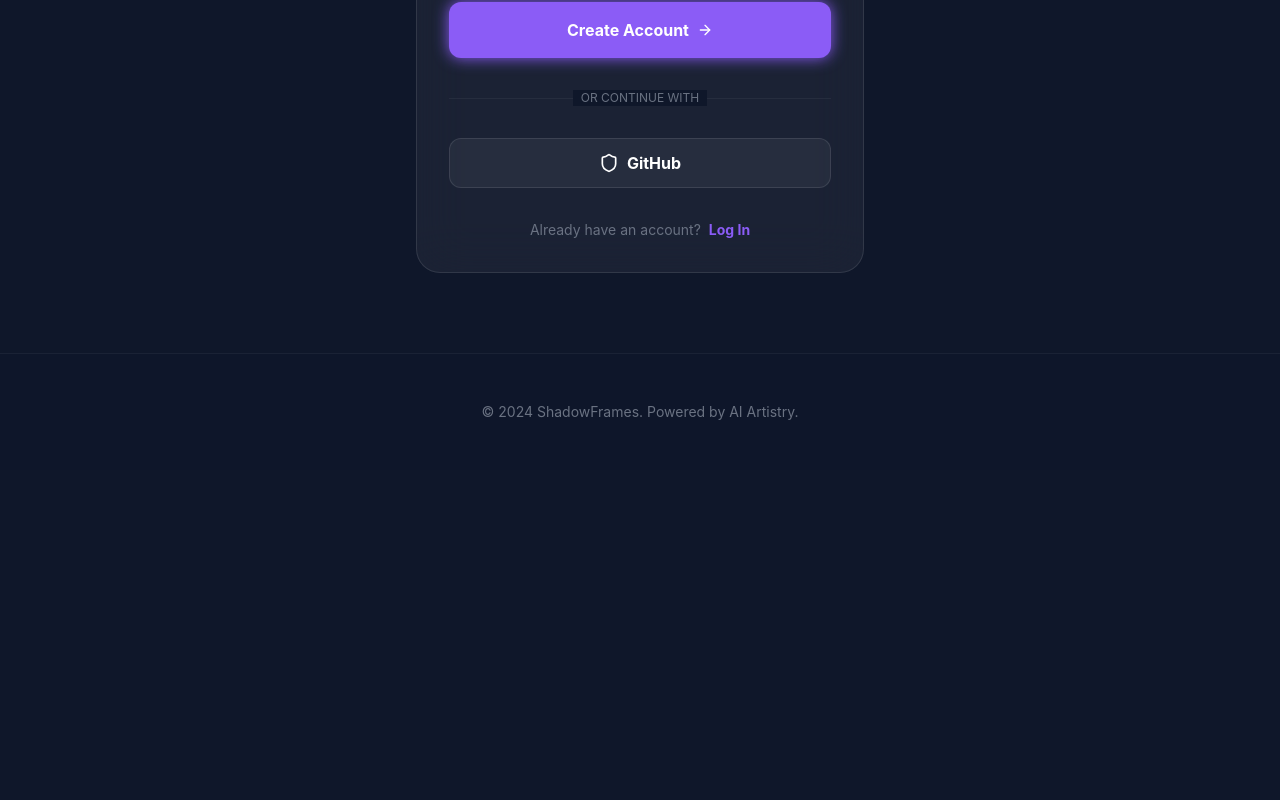
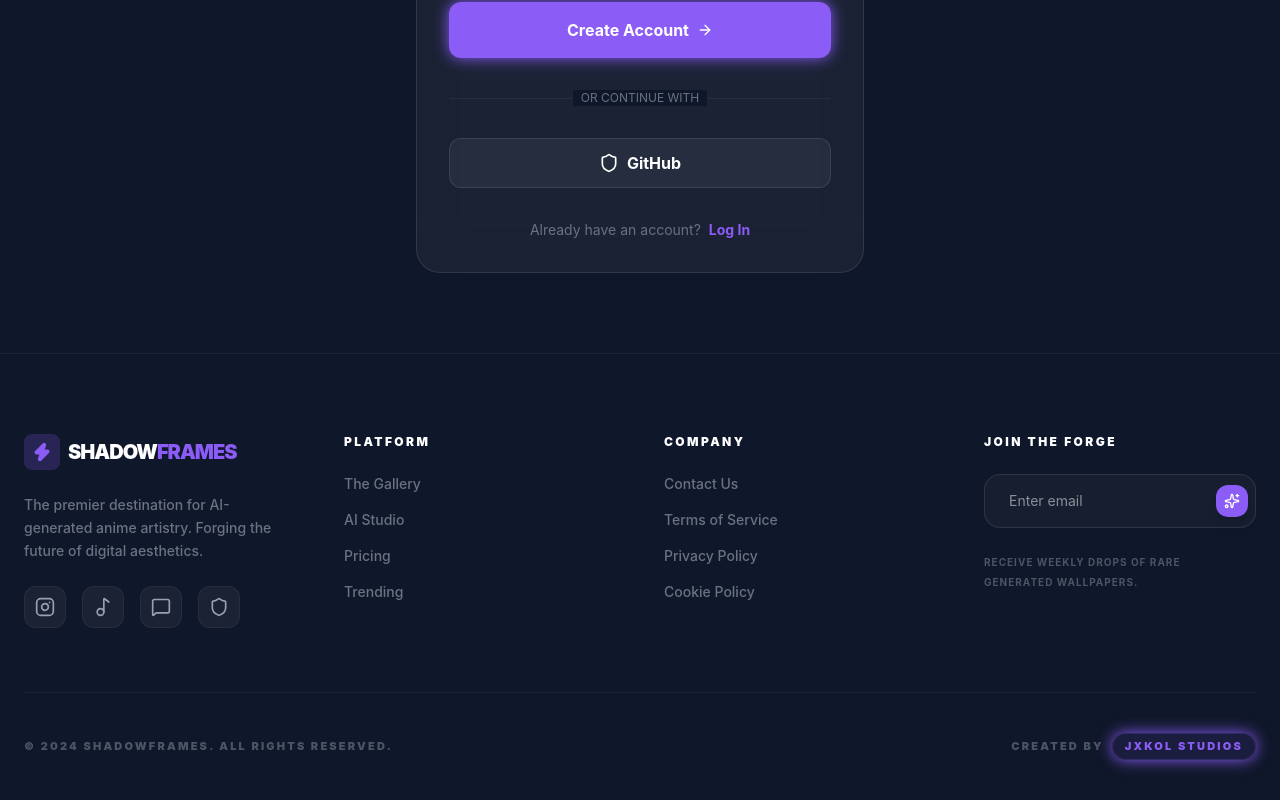
Before and after one commit to JXKOL/shadowframes, a React (Vite) app: page /signup in a window 1280 px wide. Shown: the part 502-1302 px from the top of the page. Before the commit the page ends 972 px from the top, so only its background shows below. Built offline with nearby package versions, Linux system fonts and the light colour scheme.

Commit message:
Update footer: Added premium futuristic design, social placeholders, and Created by JXKOL Studios credit

```diff
--- a/src/App.jsx
+++ b/src/App.jsx
@@ -1,6 +1,7 @@
 import React from 'react';
 import { BrowserRouter as Router, Routes, Route } from 'react-router-dom';
 import Navbar from './components/Navbar';
+import Footer from './components/Footer';
 import Home from './pages/Home';
 import Pricing from './pages/Pricing';
 import Gallery from './pages/Gallery';
@@ -24,10 +25,7 @@ function App() {
             <Route path="/signup" element={<Auth mode="signup" />} />
           </Routes>
         </main>
-
-        <footer className="py-12 border-t border-white/5 bg-brand-black/50 text-center text-gray-500 text-sm">
-          <p>© 2024 ShadowFrames. Powered by AI Artistry.</p>
-        </footer>
+        <Footer />
       </div>
     </Router>
   );
--- /dev/null
+++ b/src/components/Footer.jsx
@@ -0,0 +1,100 @@
+import React from 'react';
+import { Link } from 'react-router-dom';
+import { Instagram, Github, MessageSquare, Music2, Shield, Zap, Sparkles } from 'lucide-react';
+
+const Footer = () => {
+  return (
+    <footer className="relative bg-brand-black pt-20 pb-10 px-6 border-t border-white/5 overflow-hidden">
+      {/* Background Glow */}
+      <div className="absolute bottom-0 left-1/2 -translate-x-1/2 w-full max-w-4xl h-[300px] bg-brand-purple/5 blur-[120px] -z-10" />
+
+      <div className="max-w-7xl mx-auto">
+        <div className="grid grid-cols-1 md:grid-cols-2 lg:grid-cols-4 gap-12 mb-16">
+          {/* Brand Column */}
+          <div className="space-y-6">
+            <div className="flex items-center gap-2">
+              <div className="p-2 bg-brand-purple/20 rounded-lg">
+                <Zap className="w-5 h-5 text-brand-purple fill-brand-purple" />
+              </div>
+              <span className="text-xl font-black tracking-tighter text-white">
+                SHADOW<span className="text-brand-purple">FRAMES</span>
+              </span>
+            </div>
+            <p className="text-gray-500 text-sm leading-relaxed max-w-xs font-medium">
+              The premier destination for AI-generated anime artistry. Forging the future of digital aesthetics.
+            </p>
+            <div className="flex gap-4">
+              <a href="#" className="p-2.5 bg-white/5 rounded-xl text-gray-400 hover:text-brand-purple hover:bg-brand-purple/10 transition-all border border-white/5 hover:border-brand-purple/20">
+                <Instagram className="w-5 h-5" />
+              </a>
+              <a href="#" className="p-2.5 bg-white/5 rounded-xl text-gray-400 hover:text-brand-purple hover:bg-brand-purple/10 transition-all border border-white/5 hover:border-brand-purple/20">
+                <Music2 className="w-5 h-5" />
+              </a>
+              <a href="#" className="p-2.5 bg-white/5 rounded-xl text-gray-400 hover:text-brand-purple hover:bg-brand-purple/10 transition-all border border-white/5 hover:border-brand-purple/20">
+                <MessageSquare className="w-5 h-5" />
+              </a>
+              <a href="#" className="p-2.5 bg-white/5 rounded-xl text-gray-400 hover:text-brand-purple hover:bg-brand-purple/10 transition-all border border-white/5 hover:border-brand-purple/20">
+                <Shield className="w-5 h-5" />
+              </a>
+            </div>
+          </div>
+
+          {/* Platform Links */}
+          <div>
+            <h4 className="text-white font-black text-xs uppercase tracking-[0.2em] mb-6">Platform</h4>
+            <ul className="space-y-4 text-sm font-medium text-gray-500">
+              <li><Link to="/gallery" className="hover:text-brand-purple transition-colors">The Gallery</Link></li>
+              <li><Link to="/generate" className="hover:text-brand-purple transition-colors">AI Studio</Link></li>
+              <li><Link to="/pricing" className="hover:text-brand-purple transition-colors">Pricing</Link></li>
+              <li><Link to="/" className="hover:text-brand-purple transition-colors">Trending</Link></li>
+            </ul>
+          </div>
+
+          {/* Support Links */}
+          <div>
+            <h4 className="text-white font-black text-xs uppercase tracking-[0.2em] mb-6">Company</h4>
+            <ul className="space-y-4 text-sm font-medium text-gray-500">
+              <li><Link to="/contact" className="hover:text-brand-purple transition-colors">Contact Us</Link></li>
+              <li><a href="#" className="hover:text-brand-purple transition-colors">Terms of Service</a></li>
+              <li><a href="#" className="hover:text-brand-purple transition-colors">Privacy Policy</a></li>
+              <li><a href="#" className="hover:text-brand-purple transition-colors">Cookie Policy</a></li>
+            </ul>
+          </div>
+
+          {/* Newsletter */}
+          <div className="space-y-6">
+            <h4 className="text-white font-black text-xs uppercase tracking-[0.2em]">Join the Forge</h4>
+            <div className="relative group">
+              <input
+                type="email"
+                placeholder="Enter email"
+                className="w-full bg-white/[0.03] border border-white/10 rounded-2xl py-4 px-6 text-sm focus:outline-none focus:border-brand-purple transition-all pr-12"
+              />
+              <button className="absolute right-2 top-1/2 -translate-y-1/2 p-2 bg-brand-purple rounded-xl text-white hover:scale-110 transition-transform shadow-lg">
+                <Sparkles className="w-4 h-4" />
+              </button>
+            </div>
+            <p className="text-[10px] text-gray-600 font-bold uppercase tracking-widest leading-loose">
+              Receive weekly drops of rare <br /> generated wallpapers.
+            </p>
+          </div>
+        </div>
+
+        {/* Bottom Bar */}
+        <div className="pt-10 border-t border-white/5 flex flex-col md:flex-row justify-between items-center gap-6">
+          <p className="text-[11px] font-black tracking-[0.2em] text-gray-600 uppercase">
+            © 2024 SHADOWFRAMES. ALL RIGHTS RESERVED.
+          </p>
+          <div className="flex items-center gap-2">
+            <span className="text-[11px] font-black tracking-[0.2em] text-gray-600 uppercase">Created by</span>
+            <span className="text-[11px] font-black tracking-[0.2em] text-brand-purple glow-purple px-3 py-1 bg-brand-purple/10 rounded-full border border-brand-purple/20">
+              JXKOL STUDIOS
+            </span>
+          </div>
+        </div>
+      </div>
+    </footer>
+  );
+};
+
+export default Footer;
```
